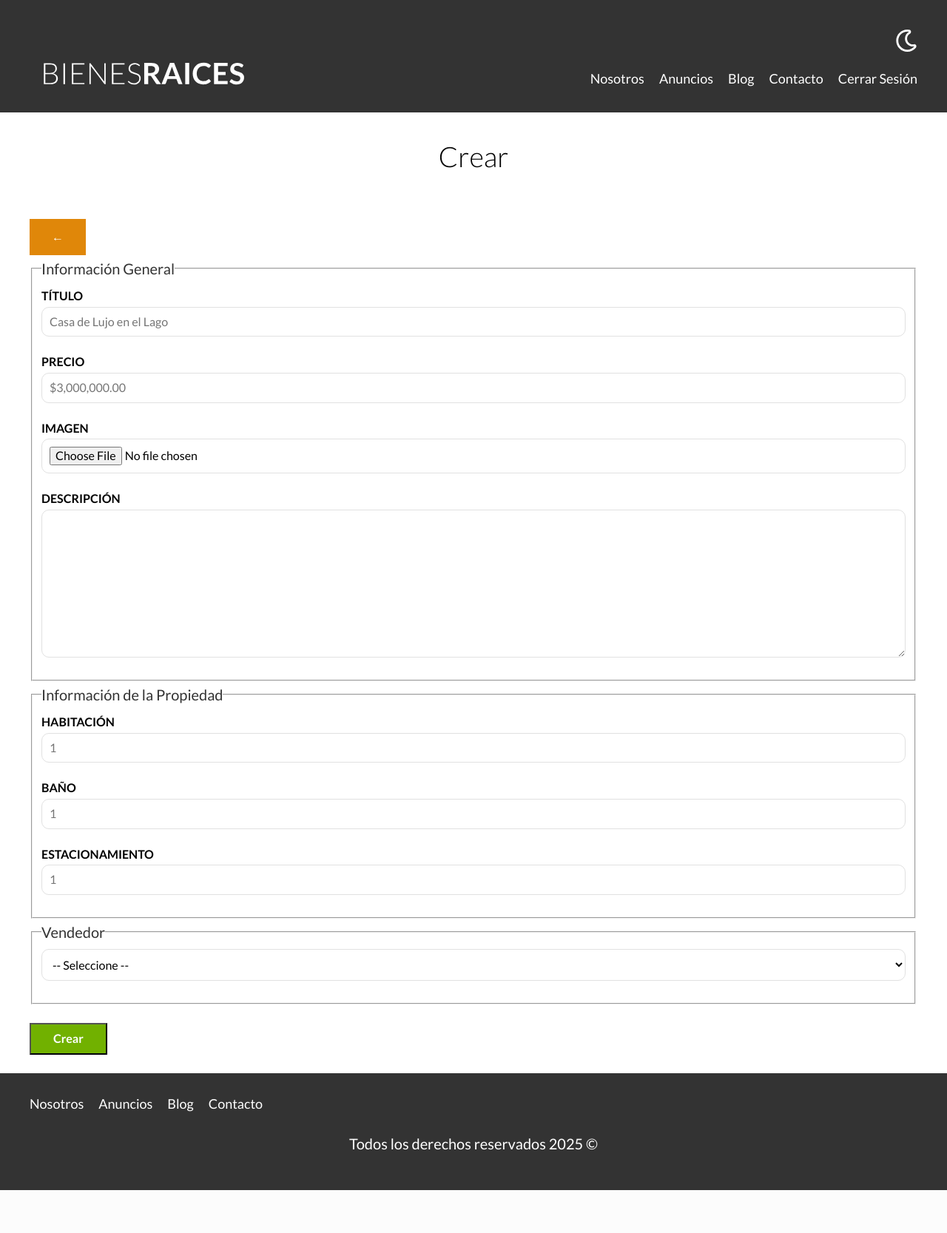
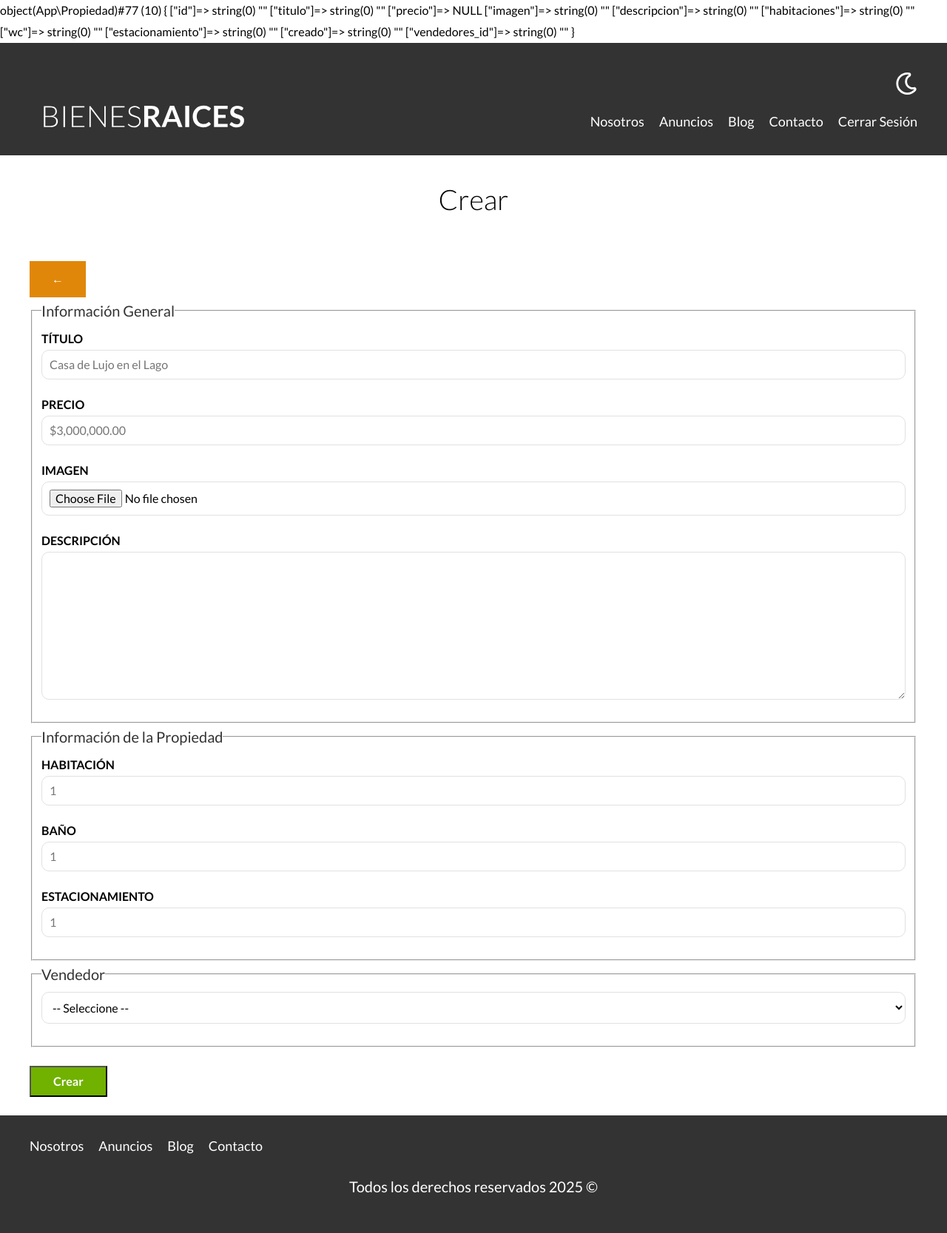
Before and after one commit to mateooo07/bienes-raices, a PHP site: page /admin/propiedades/crear.php in a window 1280 px wide. Shown: the whole page at 74% size. Before the commit the page ends 1609 px from the top, so only its background shows below. Run offline with PHP 8.4, Linux system fonts and the light colour scheme; the visitor is signed in with stand-in values (Sample User, id 1); data that the repository does not hold is empty; style sheets or scripts are compiled from the project's sources; some libraries are stand-ins or nearby versions.

Commit message:
feat: agregue atributos a la clase propiedad

```diff
--- a/admin/propiedades/crear.php
+++ b/admin/propiedades/crear.php
@@ -1,13 +1,17 @@
 <?php
-    require "../../includes/funciones.php";
+    require "../../includes/app.php";
+
+    use App\Propiedad;
+
+    $propiedad = new Propiedad;
+
+    var_dump($propiedad);
 
     $auth = estaAutenticado();
 
     if(!$auth){
         header("Location: /");
     }
-
-    require "../../includes/config/database.php";
 
     $db = conectarDB();
 
--- a/classes/Propiedad.php
+++ b/classes/Propiedad.php
@@ -3,5 +3,26 @@
 namespace App;
 
 class Propiedad {
+    public $id;
+    public $titulo;
+    public $precio;
+    public $imagen;
+    public $descripcion;
+    public $habitaciones;
+    public $wc;
+    public $estacionamiento;
+    public $creado;
+    public $vendedores_id;
 
+    public function __construct(){
+        $this->id = $args["id"] ?? "";
+        $this->titulo = $args["titulo"] ?? "";
+        $this->imagen = $args["imagen"] ?? "";
+        $this->descripcion = $args["descripcion"] ?? "";
+        $this->habitaciones = $args["habitaciones"] ?? "";
+        $this->wc = $args["wc"] ?? "";
+        $this->estacionamiento = $args["estacionamiento"] ?? "";
+        $this->creado = $args["creado"] ?? "";
+        $this->vendedores_id = $args["vendedores_id"] ?? "";
+    }
 }
--- a/includes/app.php
+++ b/includes/app.php
@@ -5,5 +5,3 @@ require "config/database.php";
 require __DIR__ . "/../vendor/autoload.php";
 
 use App\Propiedad;
-
-$propiedad = new Propiedad;
```
